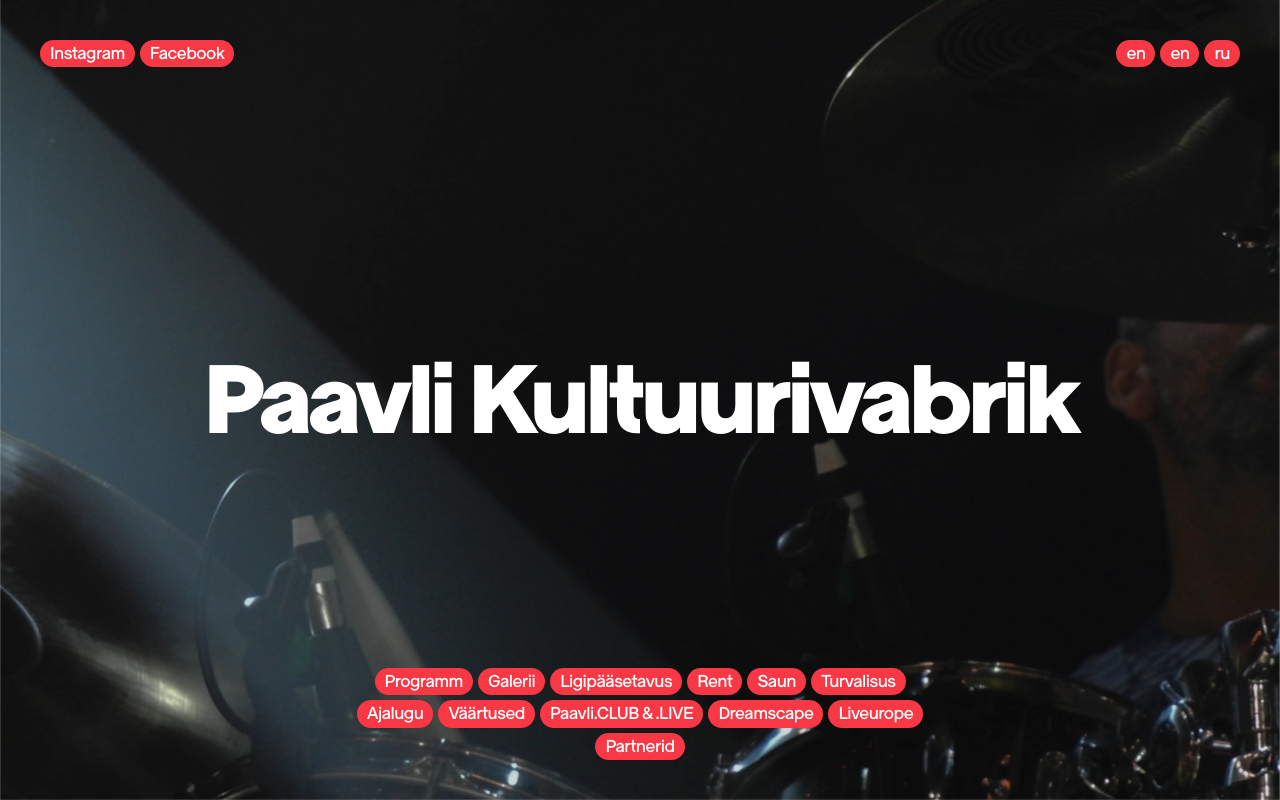
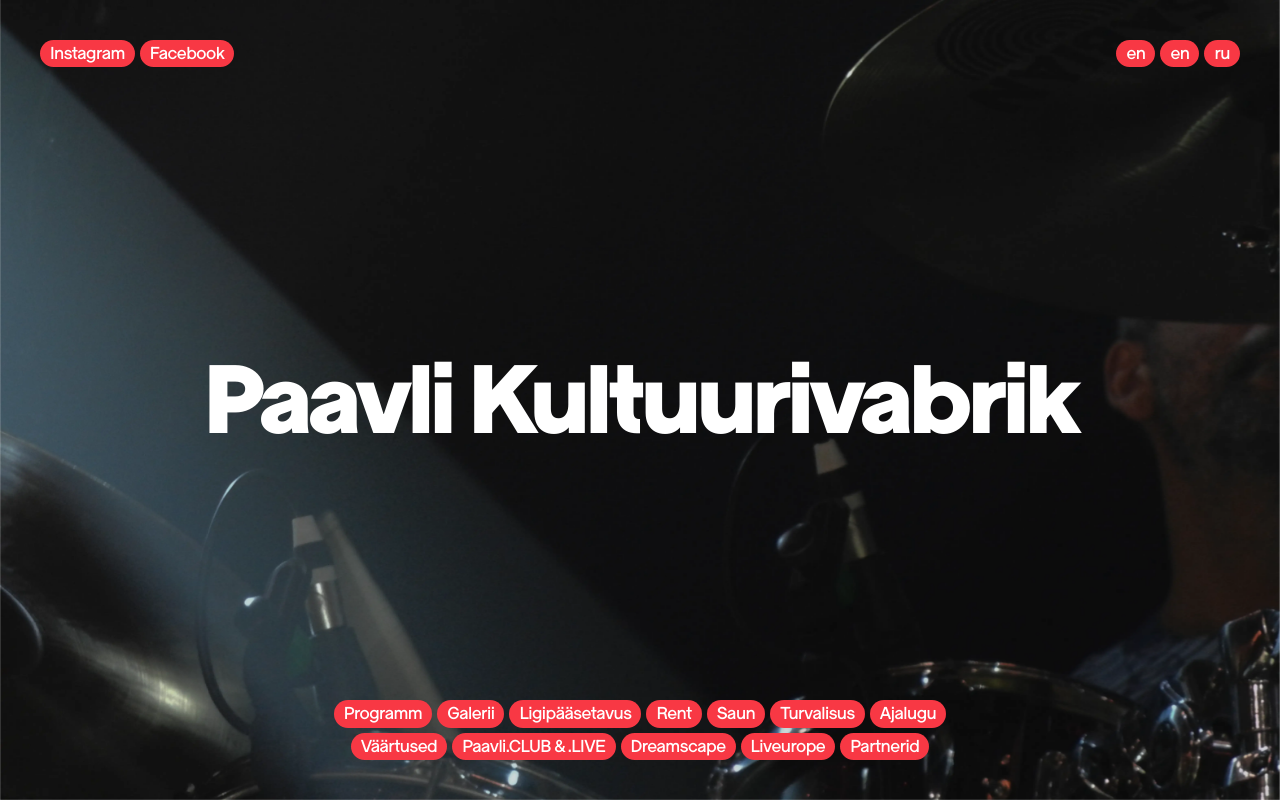
Before and after one commit to oliverudekyll/paavli-kultuurivabrik-react, a React (Create React App) app: page / in a window 1280 px wide. Built offline with nearby package versions, Linux system fonts and the light colour scheme.

Commit message:
nav-bar maxWidth

```diff
--- a/src/assets/css/style.css
+++ b/src/assets/css/style.css
@@ -67,7 +67,7 @@
 
 .footer__nav-bar {
   position: relative;
-  max-width: 50%;
+  max-width: 80ch;
 
   display: flex;
   justify-content: center;
```
